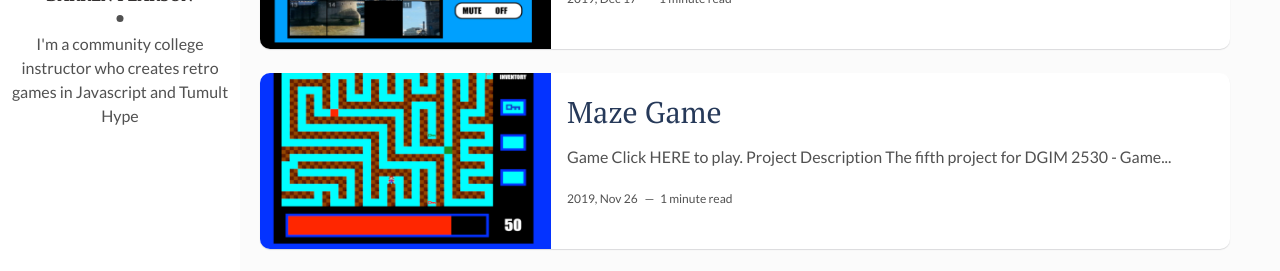
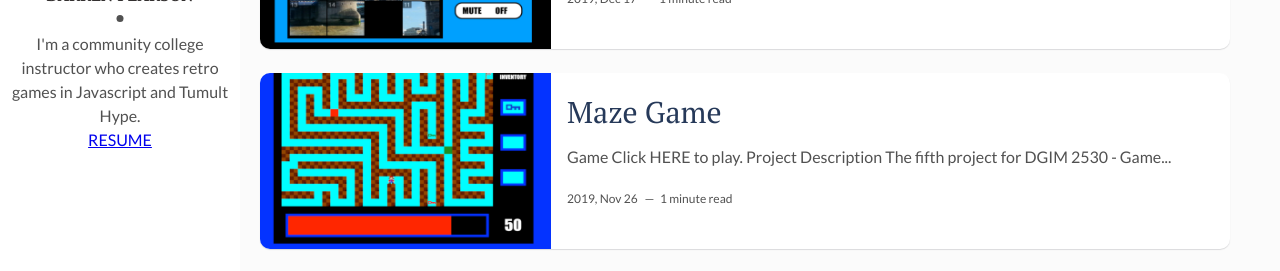
Before and after one commit to spcgames/oldhomepage, a Jekyll site: the page built from index.html, in a window 1280 px wide. Shown: the part 147-418 px from the top of the page. Built offline with Jekyll 4.4.1, drawn with Linux system fonts in a browser that asks for light colours; the list of posts is cut into pages by our own code.

Commit message:
Update _config.yml

```diff
--- a/_config.yml
+++ b/_config.yml
@@ -10,7 +10,7 @@ site-twitter: #if your site has a twitter account, enter it here
 # Author Settings
 author: Darren Pearson # add your name
 author-img: headshot-darren.jpg # add your photo
-about-author: I'm a community college instructor who creates retro games in Javascript and Tumult Hype # add description
+about-author: I'm a community college instructor who creates retro games in Javascript and Tumult Hype. <br/> <a href="https://spcgames.github.io/resume/resume.pdf" target="_blank">RESUME</a> # add description
 social-twitter: dpearson100 # add your Twitter handle
 social-facebook: dpearson100 # add your Facebook handle
 social-github: dpearson100 # add your Github handle
```
